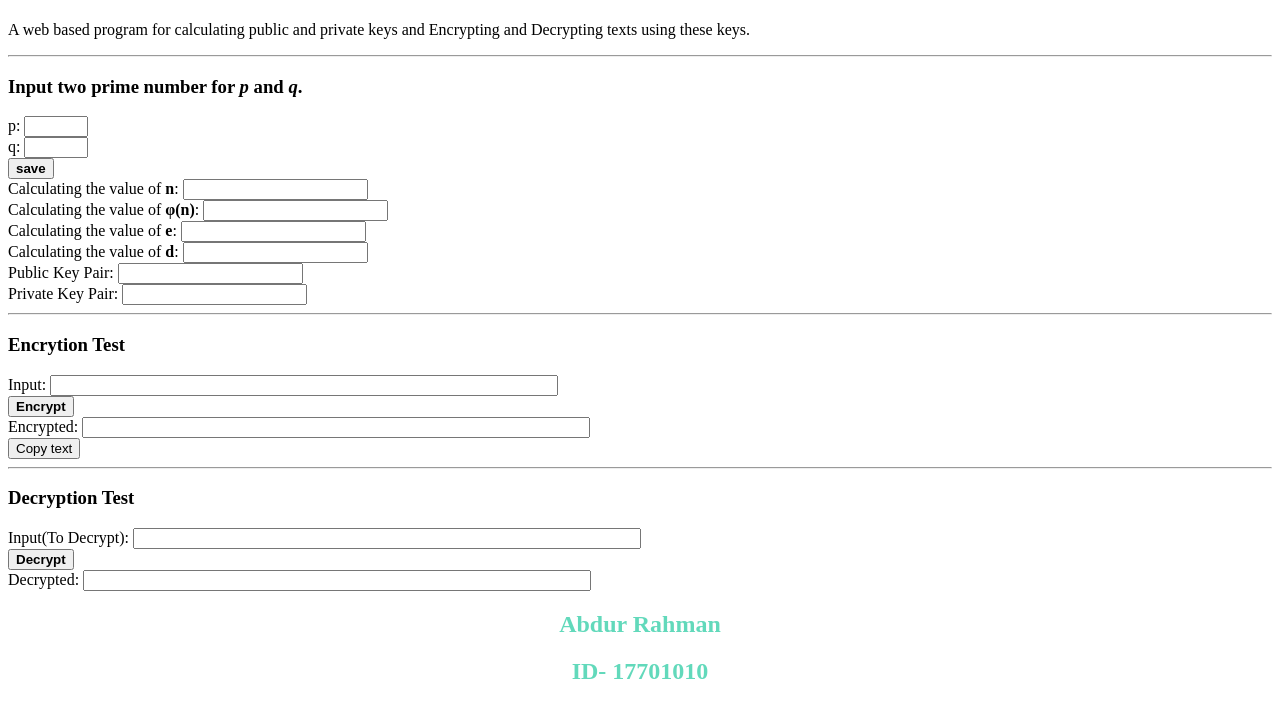
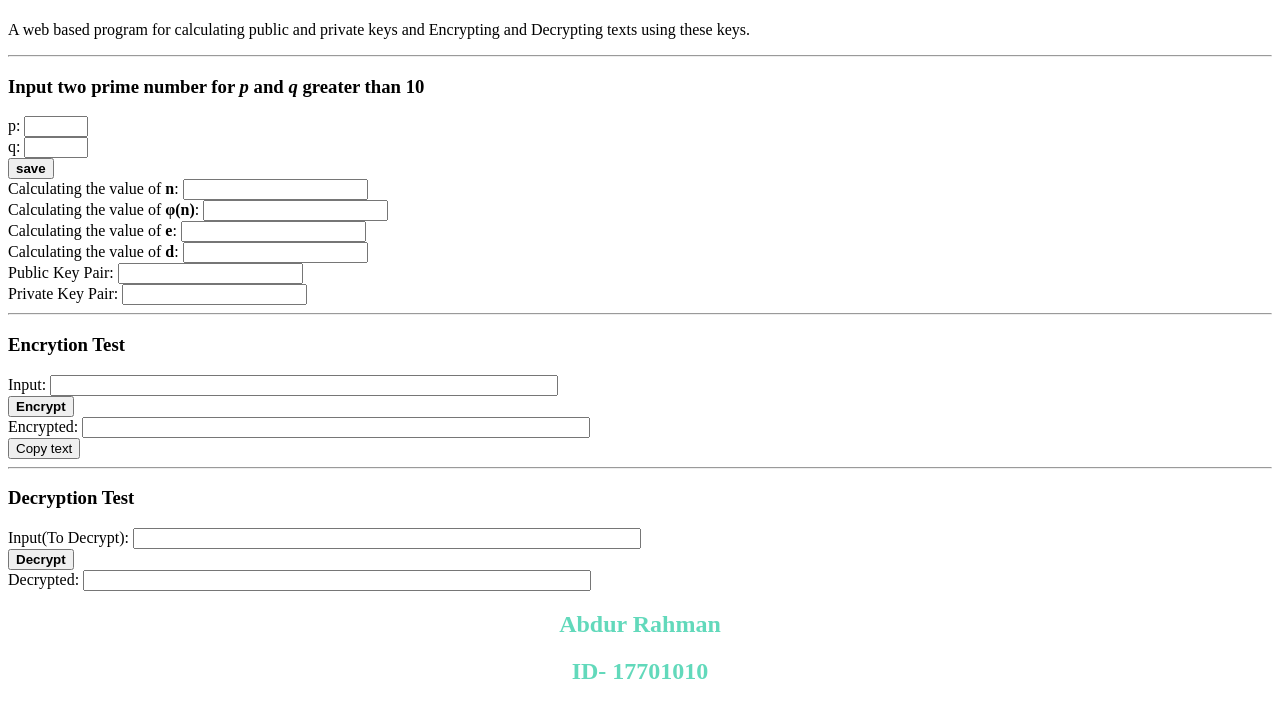
Before and after one commit to arsami10/rsa, a plain HTML site: page rsa-calculator.html in a window 1280 px wide. Shown: the part 59-776 px from the top of the page. Drawn offline with Linux system fonts and the light colour scheme.

Commit message:
Update and rename index.html to rsa-calculator.html

```diff
--- a/index.html
+++ b/rsa-calculator.html
@@ -11,7 +11,7 @@
         Encrypting and Decrypting texts using these keys.</p>
          <hr>
 
-<h3>Input two prime number for <i>p</i> and <i>q</i>.</h3>
+        <h3>Input two prime number for <i>p</i> and <i>q</i> greater than <b>10</b></h3>
 <div>
 <label for="p">p:</label>
 <input type="number" step="1" id="p" name="p" min="10" max="100">
```
